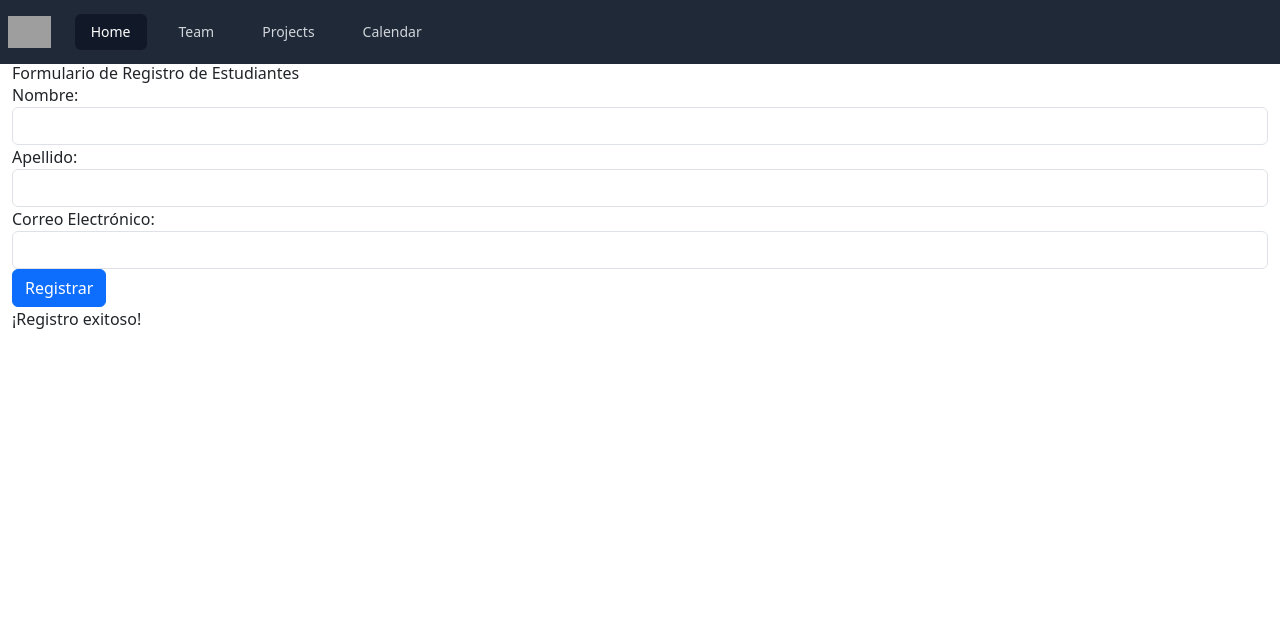
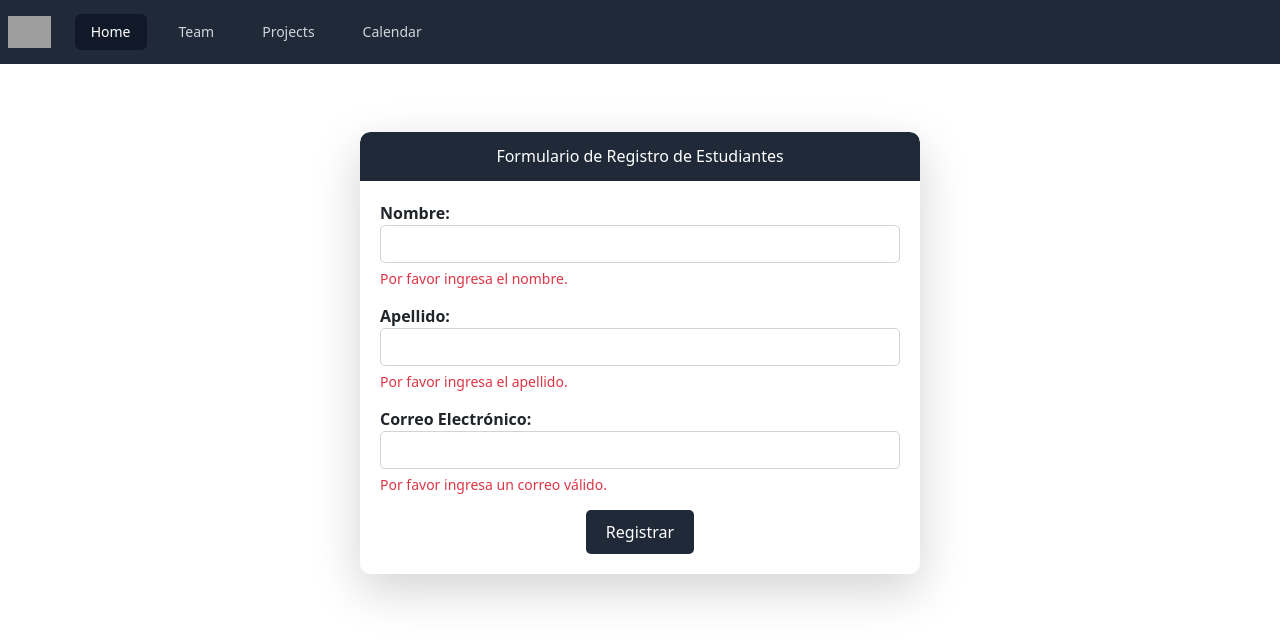
Before and after one commit to Maverickto11/Crud, an Angular app: page /registrar in a window 1280 px wide. Shown: the top 642 px of the page. Built offline with nearby package versions, Linux system fonts and the light colour scheme; grey boxes are pictures that could not be loaded; a web font is replaced by a local one.

Commit message:
Component en home y registro mejora

```diff
--- a/src/app/home/home.component.css
+++ b/src/app/home/home.component.css
@@ -0,0 +1,36 @@
+/* styles.css */
+.container {
+    max-width: 900px;
+    margin: auto;
+}
+
+.card {
+    border: none;
+    border-radius: 10px;
+    overflow: hidden;
+
+}
+
+.card-header {
+    border-bottom: none;
+    border-top-left-radius: 10px;
+    border-top-right-radius: 10px;
+    background-color: #1F2937 !important;
+    text-align: center;
+}
+
+.table {
+    margin-bottom: 0;
+}
+
+.table th, .table td {
+    vertical-align: middle;
+}
+
+.table-striped tbody tr:nth-of-type(odd) {
+    background-color: rgba(0, 0, 0, 0.05);
+}
+
+.table-hover tbody tr:hover {
+    background-color: rgba(0, 0, 0, 0.1);
+}
--- a/src/app/home/home.component.html
+++ b/src/app/home/home.component.html
@@ -1,11 +1,17 @@
-<table class="table">
+<!-- student-list.component.html -->
+<div class="container mt-5">
+  <div class="card shadow-lg">
+      <div class="card-header bg-primary text-white">
+          <h2 class="mb-0">Lista de Estudiantes</h2>
+      </div>
+      <div class="card-body">
+          <table class="table table-striped table-hover">
               <thead class="thead-dark">
                   <tr>
                       <th scope="col">#</th>
-        <th scope="col">First</th>
-        <th scope="col">Last</th>
-        <th scope="col">Last</th>
-
+                      <th scope="col">Nombre</th>
+                      <th scope="col">Apellido</th>
+                      <th scope="col">Correo Electrónico</th>
                   </tr>
               </thead>
               <tbody>
@@ -17,3 +23,6 @@
                   </tr>
               </tbody>
           </table>
+      </div>
+  </div>
+</div>
--- a/src/app/registro/registro.component.css
+++ b/src/app/registro/registro.component.css
@@ -0,0 +1,84 @@
+/* styles.css */
+.container {
+    max-width: 600px;
+    margin: auto;
+    padding: 20px;
+}
+
+.card {
+    border: none;
+    border-radius: 10px;
+    overflow: hidden;
+}
+
+.card-header {
+    border-bottom: none;
+    border-top-left-radius: 10px;
+    border-top-right-radius: 10px;
+    padding: 15px 20px;
+    background-color: #1F2937 !important;
+    text-align: center;
+}
+
+.card-body {
+    padding: 20px;
+}
+
+.card-footer {
+    padding: 10px;
+    background-color: #f8f9fa;
+    border-top: none;
+    border-bottom-left-radius: 10px;
+    border-bottom-right-radius: 10px;
+}
+
+.form-group {
+    margin-bottom: 15px;
+}
+
+.form-group label {
+    font-weight: 600;
+}
+
+.form-control {
+    border-radius: 5px;
+    box-shadow: none;
+    border: 1px solid #ced4da;
+    transition: border-color 0.3s;
+}
+
+.form-control:focus {
+    border-color: #80bdff;
+    box-shadow: 0 0 5px rgba(0, 123, 255, 0.25);
+}
+
+.btn-block {
+    border-radius: 5px;
+    padding: 10px;
+    font-size: 16px;
+}
+
+.btn{
+    background-color: #1F2937;
+    color: #fff;
+    border: none;
+    margin: 0 auto !important;
+    border-radius: 5px;
+    padding: 10px 20px;
+    font-size: 16px;
+    transition: transform 0.3s, background-color 0.3s;
+}
+
+.btn:hover {
+    transform: scale(1.05);
+    background-color: #6282a3; /* Cambia esto al color que prefieras */
+}
+
+.invalid-feedback {
+    display: block;
+    margin-top: 5px;
+}
+
+.text-success {
+    font-weight: 600;
+}
--- a/src/app/registro/registro.component.html
+++ b/src/app/registro/registro.component.html
@@ -1,31 +1,37 @@
 <!-- student-registration.component.html -->
-<div class="container">
-    <h2>Formulario de Registro de Estudiantes</h2>
+<div class="container mt-5">
+  <div class="card shadow-lg">
+      <div class="card-header bg-primary text-white">
+          <h2 class="mb-0">Formulario de Registro de Estudiantes</h2>
+      </div>
+      <div class="card-body">
           <form class="needs-validation" (ngSubmit)="registrarEstudiante()" novalidate>
               <div class="form-group">
-        <label>Nombre:</label>
+                  <label for="nombre">Nombre:</label>
                   <input type="text" [(ngModel)]="nuevoEstudiante.nombre" class="form-control" id="nombre" name="nombre" required>
                   <div class="invalid-feedback">
                       Por favor ingresa el nombre.
                   </div>
               </div>
               <div class="form-group">
-        <label>Apellido:</label>
+                  <label for="apellido">Apellido:</label>
                   <input type="text" [(ngModel)]="nuevoEstudiante.apellido" class="form-control" id="apellido" name="apellido" required>
                   <div class="invalid-feedback">
                       Por favor ingresa el apellido.
                   </div>
               </div>
               <div class="form-group">
-        <label>Correo Electrónico:</label>
+                  <label for="correo">Correo Electrónico:</label>
                   <input type="email" class="form-control" id="correo" [(ngModel)]="nuevoEstudiante.email" name="correo" required>
                   <div class="invalid-feedback">
                       Por favor ingresa un correo válido.
                   </div>
               </div>
-      <button type="submit" class="btn btn-primary">Registrar</button>
+              <div class="text-center">
+                <button type="submit" class="btn btn-success">Registrar</button>
+            </div>
           </form>
-    <div>
-      <p>¡Registro exitoso!</p>
+      </div>
+
   </div>
 </div>
--- a/src/app/services/api.service.ts
+++ b/src/app/services/api.service.ts
@@ -26,7 +26,7 @@ export class ApiService {
         } else {
           errorMessage = `Error del lado del servidor: ${error.status} ${error.message}`;
         }
-        console.error(`Error al obtener productos desde ${this.baseUrl}/api/v1`, errorMessage);
+        console.error(`Error al obtener productos desde ${this.baseUrl}/api/v1/Alumno`, errorMessage);
         return throwError(() => new Error(errorMessage));
       })
     );
@@ -46,4 +46,12 @@ export class ApiService {
       })
     );
   }
+
+  editarEstudiante(id: number, estudianteActualizado: Estudiante): Observable<Estudiante> {
+    const url = `${this.baseUrl}/api/v1/${id}`;
+
+    // Realiza la solicitud PUT al servidor
+    return this.http.put<Estudiante>(url, estudianteActualizado);
+  }
+
 }
```
Lines whose indentation alone changed are shown as unchanged.
